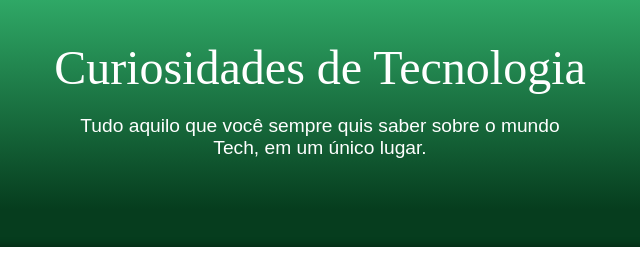
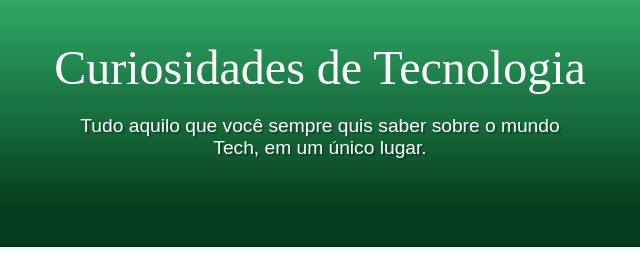
Before and after one commit to PedroBorges096/projeto_android, a plain HTML site: page index.html in a window 1280 px wide. Shown: the top 259 px of the page, 320-960 px from the left. Drawn offline with Linux system fonts and the light colour scheme.

```diff
--- a/style.css
+++ b/style.css
@@ -57,7 +57,7 @@
     padding-left: 10px;
     margin: auto;
     padding-bottom: 50px;
-    text-shadow: 2px 2px 0px rgbargb(0, 0, 0, 0.267);
+    text-shadow: 2px 2px 0px rgba(0, 0, 0, 0.267);
 }
 nav{
     background-color: var(--cor5);
```
